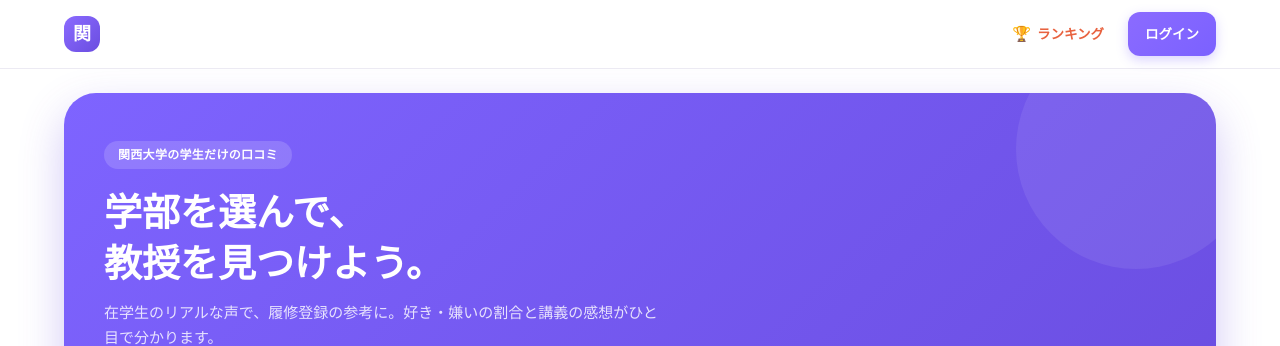
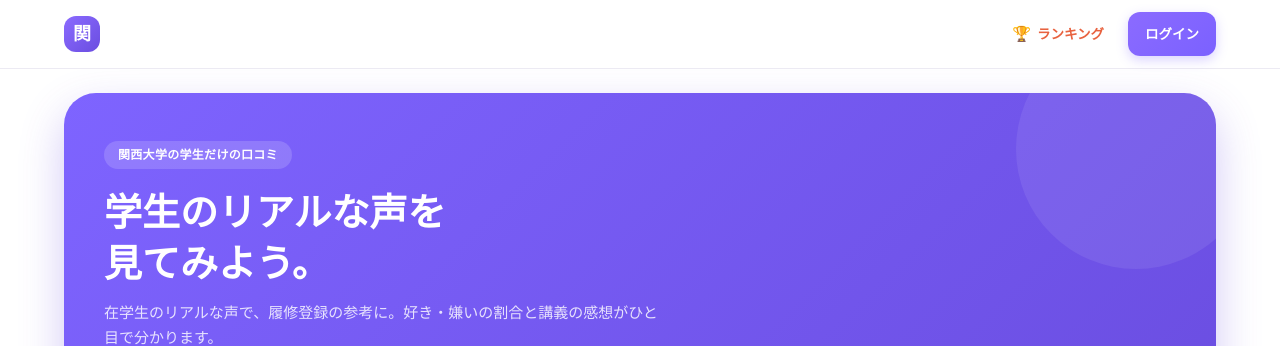
Before and after one commit to BC2-NY/Professer-Review-KUuniv., a Next.js app: page / in a window 1280 px wide. Shown: the top 346 px of the page. Built offline with nearby package versions, Linux system fonts and the light colour scheme; no server answers; the database is empty.

Commit message:
Update hero heading to student review focused copy

```diff
--- a/app/page.tsx
+++ b/app/page.tsx
@@ -125,9 +125,9 @@ export default async function HomePage() {
               関西大学の学生だけの口コミ
             </span>
             <h1 className="mb-2 mt-3 font-heading text-[26px] font-bold leading-[1.35] text-white sm:mb-2.5 sm:mt-[18px] sm:text-[38px]">
-              学部を選んで、
+              学生のリアルな声を
               <br />
-              教授を見つけよう。
+              見てみよう。
             </h1>
             <p className="mb-5 text-[13.5px] leading-[1.7] text-white/[0.82] sm:mb-[26px] sm:text-[15px]">
               在学生のリアルな声で、履修登録の参考に。好き・嫌いの割合と講義の感想がひと目で分かります。
```
